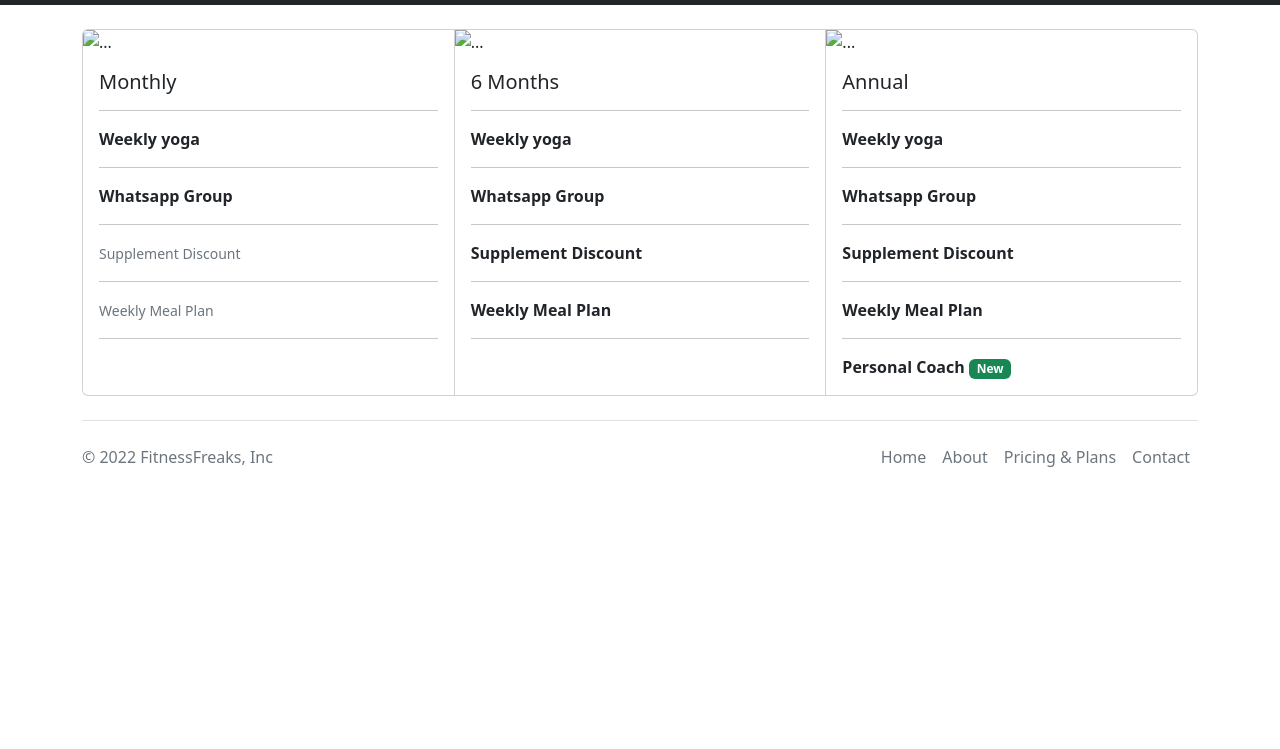
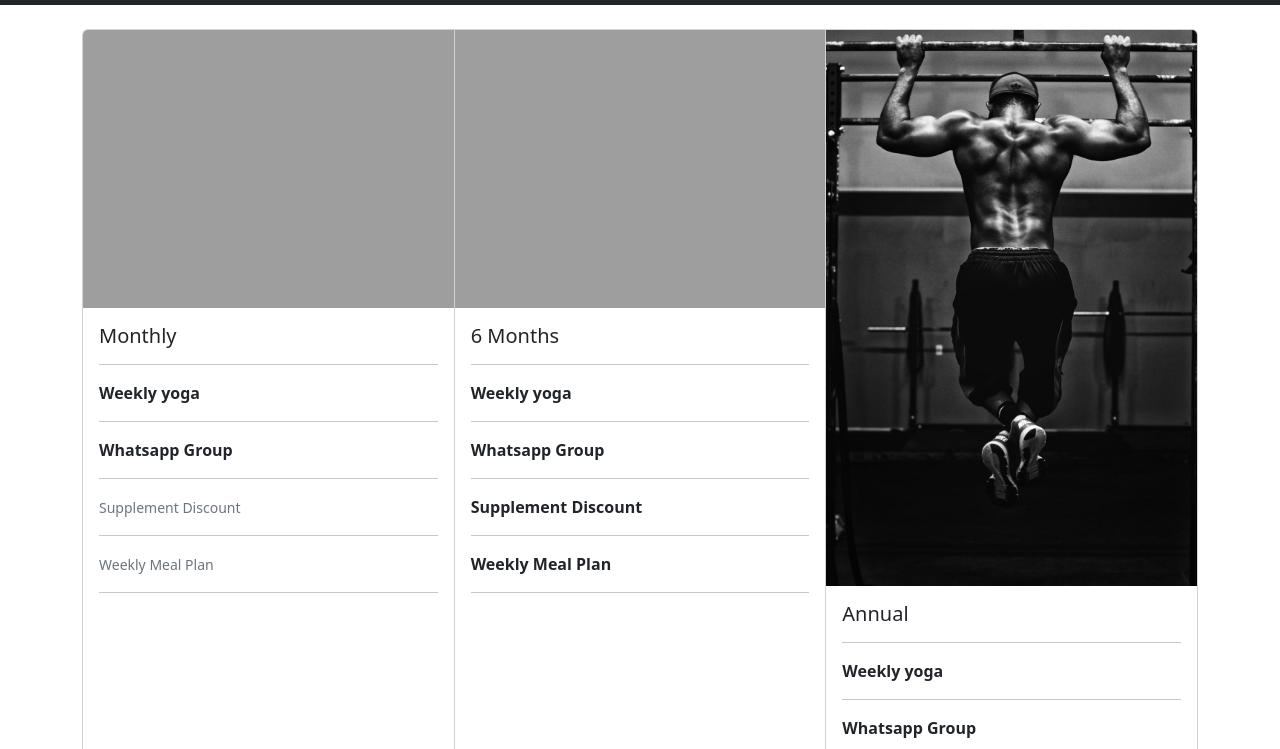
Before and after one commit to KaranLakhadive19/FitnessFreaks, a plain HTML site: page pricing.html in a window 1280 px wide. Shown: the part 51-800 px from the top of the page. Drawn offline with nearby package versions, Linux system fonts and the light colour scheme; the site is published under a folder, as on GitHub Pages, so addresses that start at the root find nothing.

Commit message:
Update pricing.html

```diff
--- a/pricing.html
+++ b/pricing.html
@@ -49,7 +49,7 @@
        <div class="container">
         <div class="card-group">
             <div class="card">
-              <img src="/imgs/p2.jpg" class="card-img-top" alt="...">
+              <img src="imgs/p2.jpg" class="card-img-top" alt="...">
               <div class="card-body">
                 <h5 class="card-title">Monthly</h5><hr>
                 <p class="card-text"> <b> Weekly yoga</b></p> <hr>
@@ -59,7 +59,7 @@
               </div>
             </div>
             <div class="card">
-              <img src="/imgs/p3.jpg" class="card-img-top" alt="...">
+              <img src="imgs/p3.jpg" class="card-img-top" alt="...">
               <div class="card-body">
                 <h5 class="card-title">6 Months</h5><hr>
                 <p class="card-text"> <b> Weekly yoga</b></p><hr>
@@ -69,7 +69,7 @@
               </div>
             </div>
             <div class="card">
-              <img src="/imgs/p1.jpg" class="card-img-top" alt="...">
+              <img src="imgs/p1.jpg" class="card-img-top" alt="...">
               <div class="card-body">
                 <h5 class="card-title">Annual</h5><hr>
                 <p class="card-text"> <b> Weekly yoga</b></p><hr>
```
